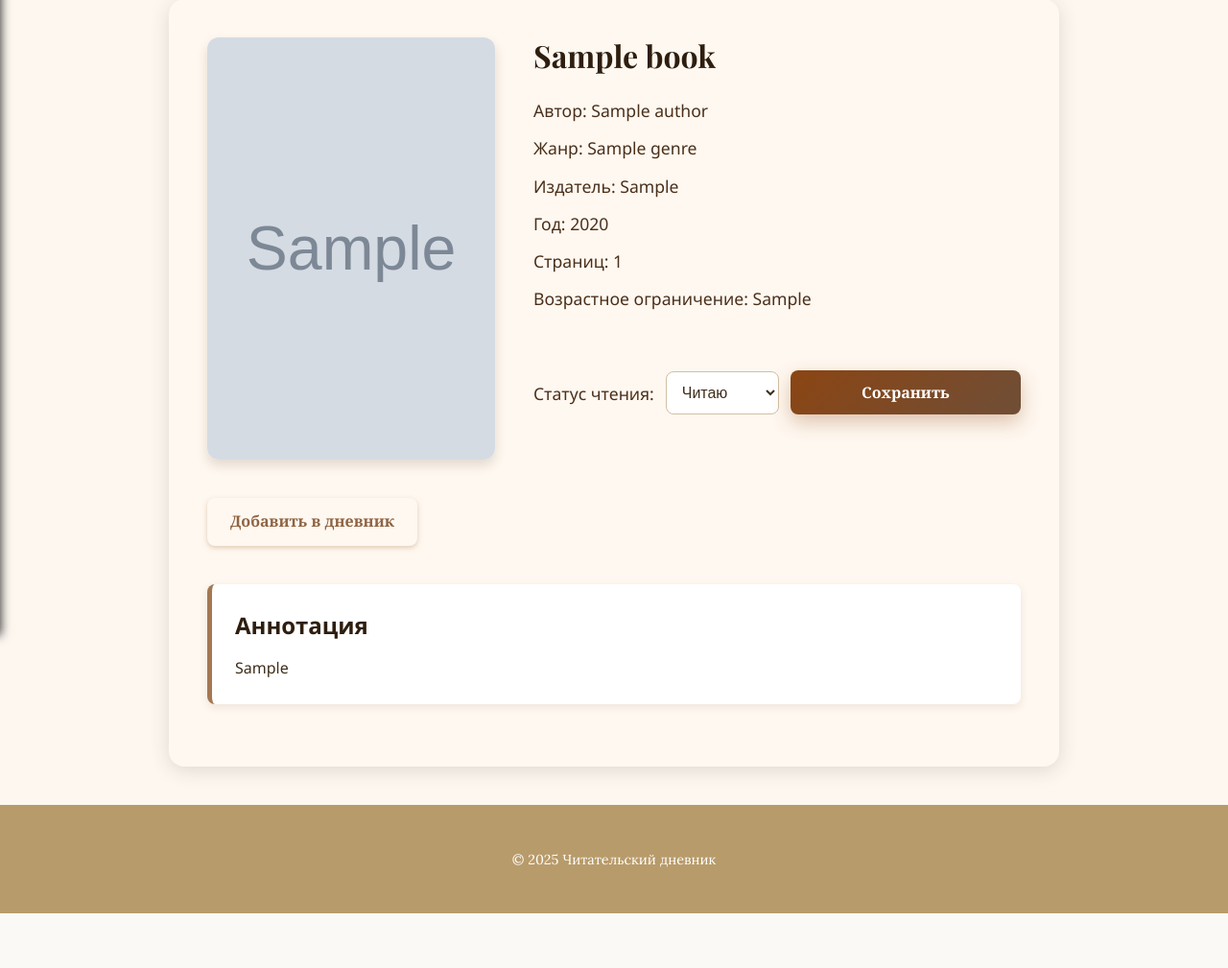
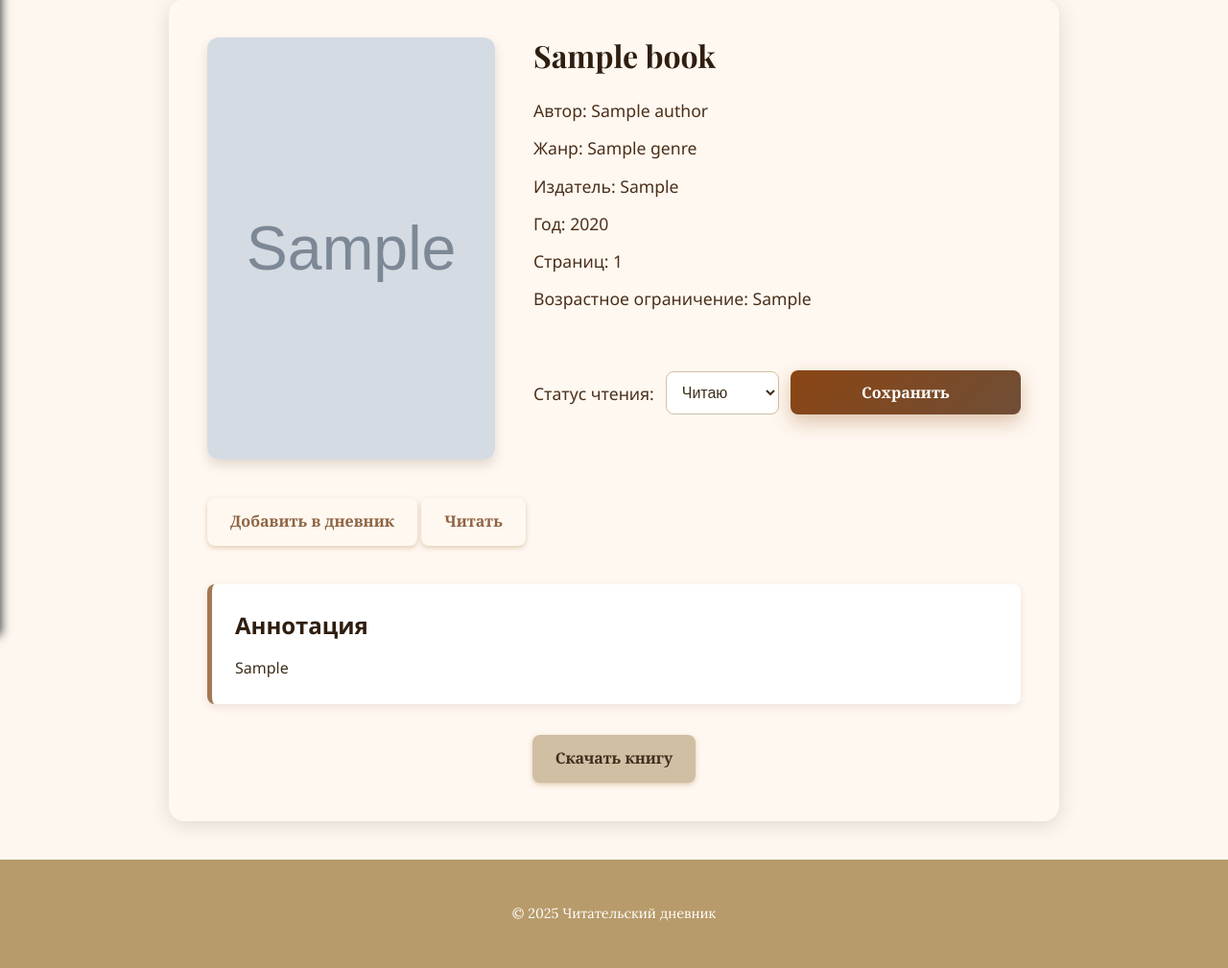
Before and after one commit to Hronaxe/book-diary, a Django app: page /books/1/ in a window 1280 px wide. Shown: the part 138-1147 px from the top of the page at 96% size. Before the commit the page ends 1090 px from the top, so only its background shows below. Run offline with Django 5.2, Linux system fonts and the light colour scheme; a user stored in the database is signed in; tables that the repository leaves empty hold one stand-in row (values such as "Sample post"); grey boxes marked "Sample" are stand-in pictures.

Commit message:
add read book button

```diff
--- a/core/models.py
+++ b/core/models.py
@@ -16,6 +16,7 @@ class Genre(models.Model):
 
 class Book(models.Model):
     COVER_UPLOAD_PATH = 'covers/'
+    TEXT_UPLOAD_PATH = 'texts'
 
     title = models.CharField(max_length=255, verbose_name='Название')
     author = models.ForeignKey(Author, on_delete=models.SET_NULL, null=True, verbose_name='Автор')
@@ -26,6 +27,7 @@ class Book(models.Model):
     genre = models.ForeignKey(Genre, on_delete=models.SET_NULL, null=True, verbose_name='Жанр')
     annotation = models.TextField(verbose_name='Аннотация')
     uploaded_by = models.ForeignKey(User, on_delete=models.CASCADE, default=None)
+    text_file = models.FileField(upload_to=TEXT_UPLOAD_PATH, blank=True, null=True, verbose_name='Файл')
 
     cover = models.ImageField(upload_to=COVER_UPLOAD_PATH, verbose_name='Обложка')
     def __str__(self):
--- a/core/templates/book_detail.html
+++ b/core/templates/book_detail.html
@@ -263,6 +263,11 @@
   <a href="{% url 'add_diary_entry' book.id  %}" class="btn btn-primary" style="color: #8f6443;">
     Добавить в дневник
   </a>
+  {% if book.text_file %}
+  <a href="{{ book.text_file.url }}" class="btn btn-primary" style="color: #8f6443;">
+    Читать
+  </a>
+  {% endif %}
 
   <div class="book-detail__annotation">
     <h3>Аннотация</h3>
```
